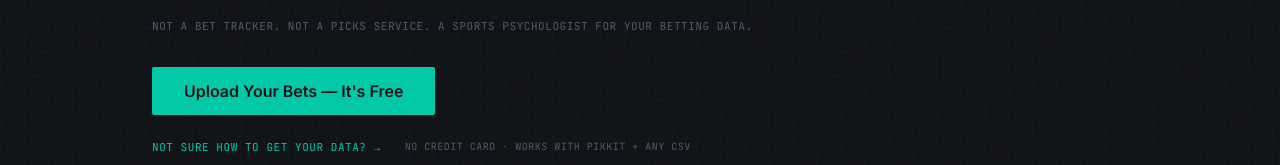
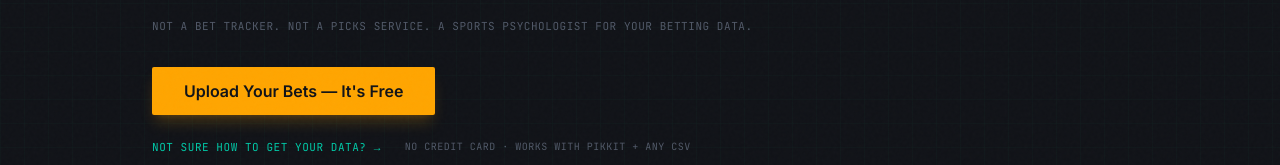
Before and after one commit to Andlog0713/betautopsy, a Next.js app: page / in a window 1280 px wide. Shown: the part 414-579 px from the top of the page. Built offline with nearby package versions, Linux system fonts and the light colour scheme; no server answers.

Commit message:
Update landing page hero CTA color to orange

```diff
--- a/app/page.tsx
+++ b/app/page.tsx
@@ -29,7 +29,7 @@ export default function LandingPage() {
             NOT A BET TRACKER. NOT A PICKS SERVICE. A SPORTS PSYCHOLOGIST FOR YOUR BETTING DATA.
           </p>
           <div className="flex flex-col sm:flex-row gap-4 animate-slide-up-d2">
-            <Link href="/signup" className="btn-primary text-base !px-8 !py-3">
+            <Link href="/signup" className="btn-primary text-base !px-8 !py-3 !bg-[#FFA500] hover:!bg-[#e69500] shadow-lg shadow-[#FFA500]/20">
               Upload Your Bets — It&apos;s Free
             </Link>
           </div>
```
